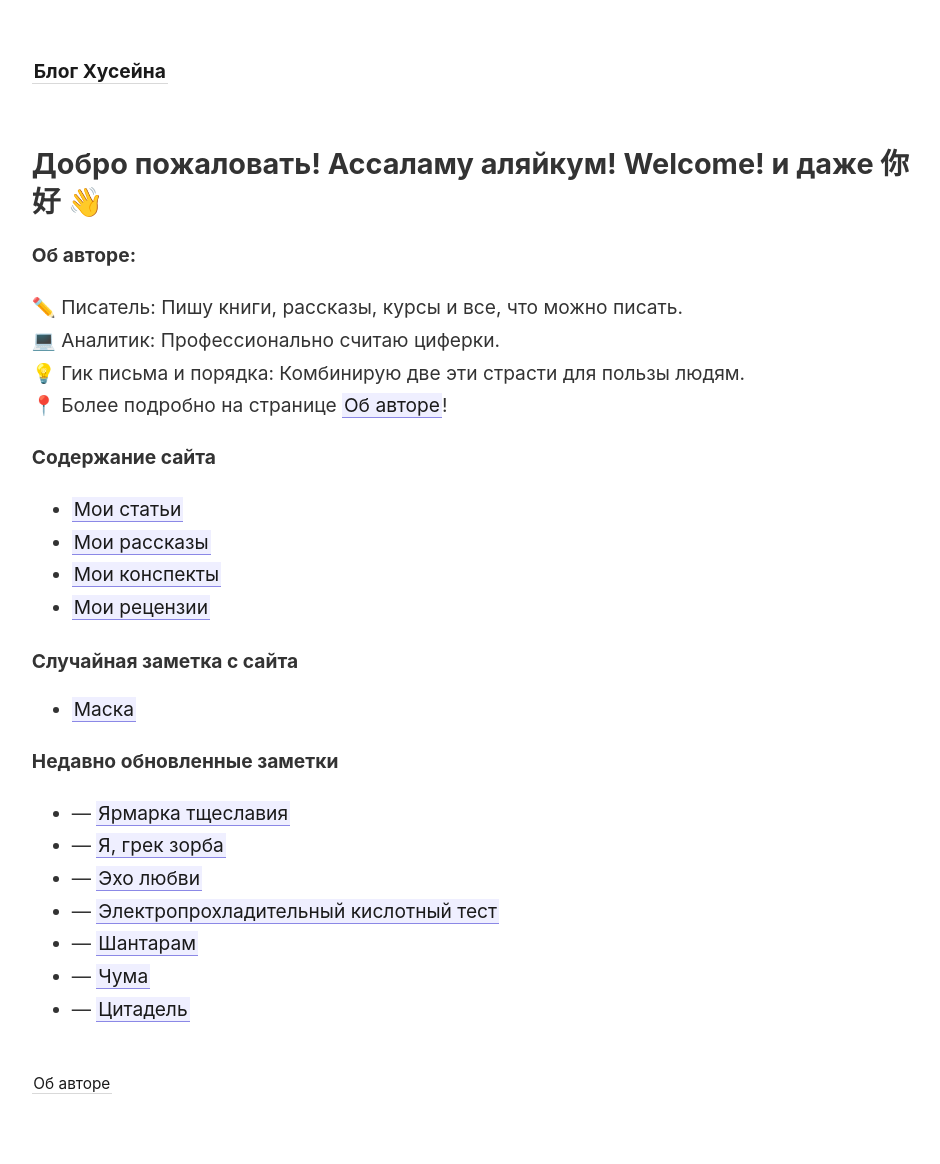
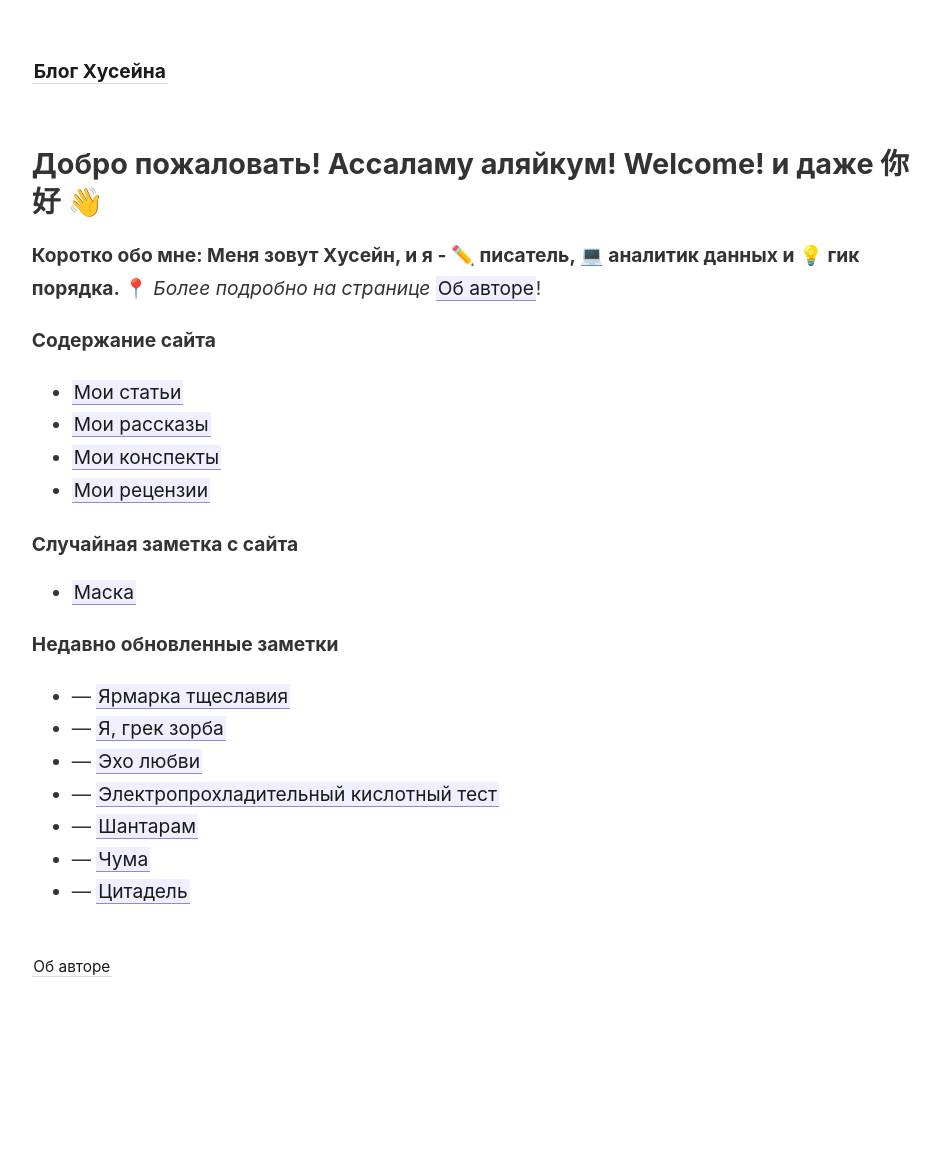
Before and after one commit to khuseynx/my-digital-garden, a Jekyll site: the page built from _pages/index.md, in a window 1280 px wide. Shown: the whole page, without its empty margins (45-985 px from the left). Built offline with Jekyll 4.4.1, drawn with Linux system fonts in a browser that asks for light colours; after the commit the page ends 1047 px from its top, so only the background shows below that.

Commit message:
index update descr

```diff
--- a/_pages/index.md
+++ b/_pages/index.md
@@ -7,18 +7,7 @@ permalink: /
 
 ## Добро пожаловать! Ассаламу аляйкум! Welcome! и даже 你好 👋
 
-<strong>Об авторе:</strong>
-{% if jekyll.environment == "production" %}
-✏️ Писатель: Пишу книги, рассказы, курсы и все, что можно писать.<br>
-💻 Аналитик: Профессионально считаю циферки.<br>
-💡 Гик письма и порядка: Комбинирую две эти страсти для пользы людям.<br>
-📍 Более подробно на странице [[Об авторе]]!
-{% else %}
-✏️ Писатель: Пишу книги, рассказы, курсы и все, что можно писать.
-💻 Аналитик: Профессионально считаю циферки.
-💡 Гик письма и порядка: Комбинирую две эти страсти для пользы людям.
-📍 Более подробно на странице [[Об авторе]]!
-{% endif %}
+<strong>Коротко обо мне: Меня зовут Хусейн, и я - ✏️ писатель, 💻 аналитик данных и 💡 гик порядка. </strong> 📍 <i>Более подробно на странице</i> [[Об авторе]]!
 
 <strong>Содержание сайта</strong>
 - [[Мои статьи]]
```
Also changed, not shown: _pages/about.md (+2 -2 lines).
